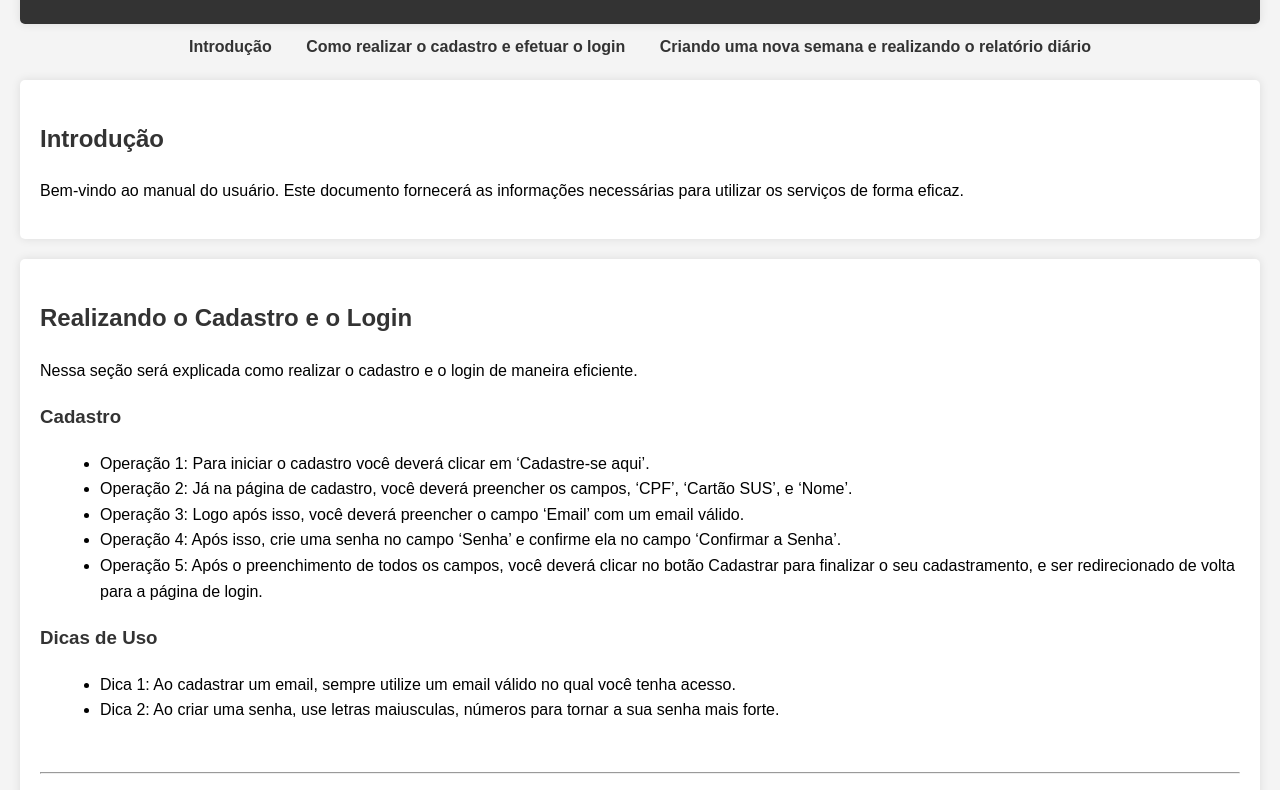
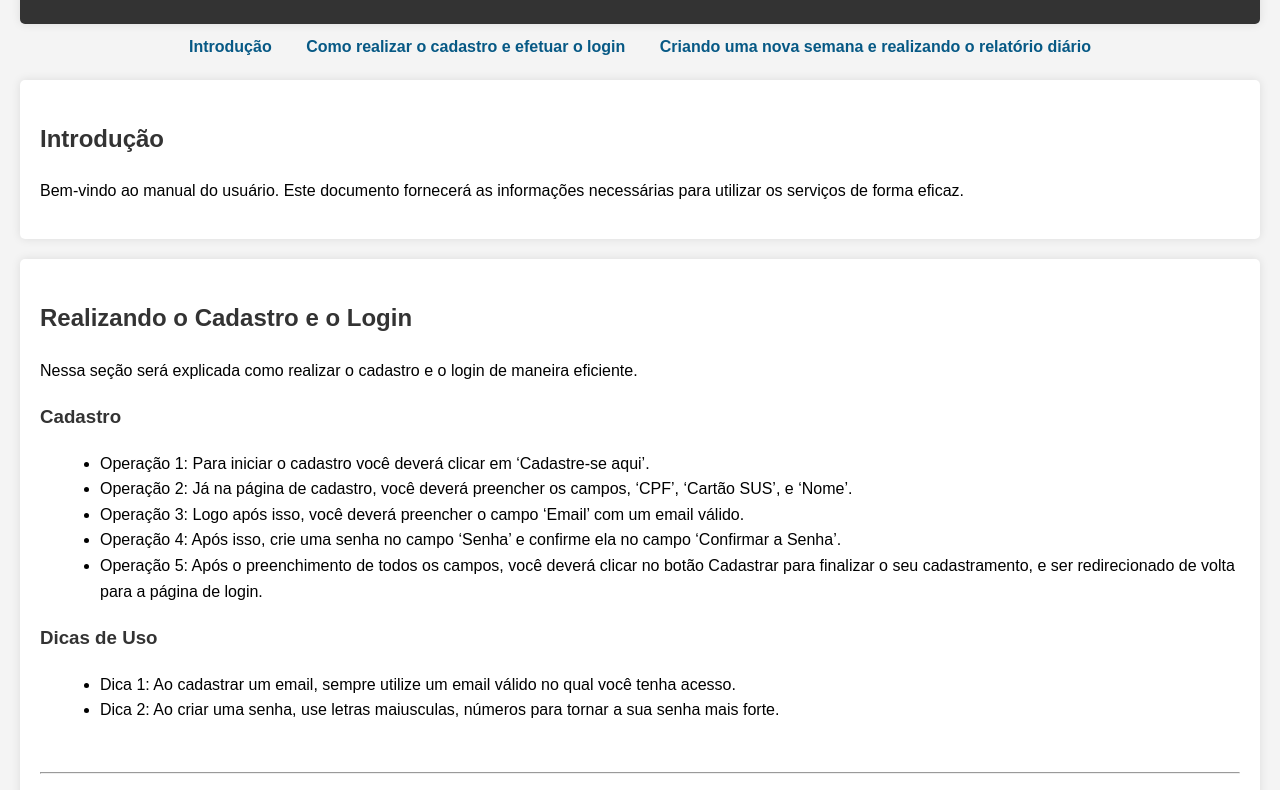
Before and after one commit to GuilhermeMarkz/manual_siscv, a plain HTML site: page index.html in a window 1280 px wide. Shown: the part 110-900 px from the top of the page. Drawn offline with Linux system fonts and the light colour scheme.

Commit message:
Add files via upload

```diff
--- a/style.css
+++ b/style.css
@@ -21,7 +21,7 @@ nav a {
     margin: 0 15px;
     margin-top: 10px;
     text-decoration: none;
-    color: #333;
+    color: #075985;
     font-weight: bold;
 }
 
```
